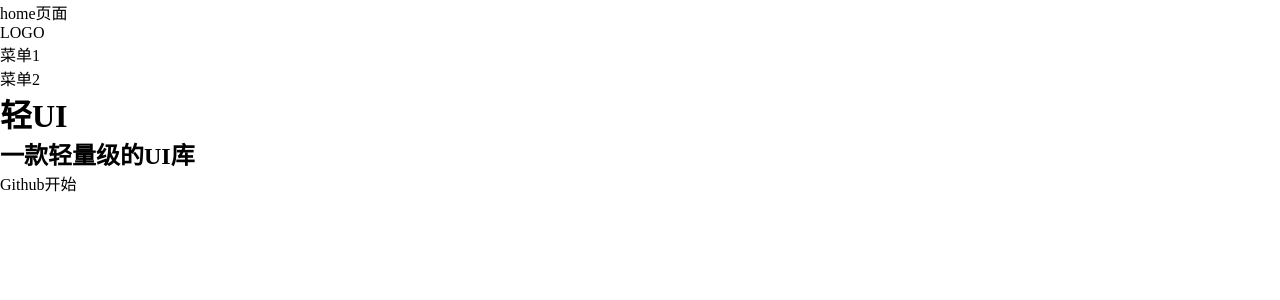
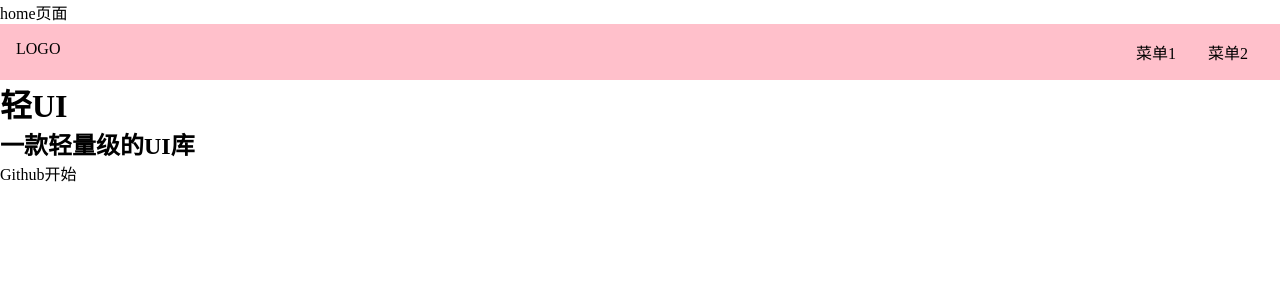
Before and after one commit to JackMa007yes/QING-UI, a Vue app: page /#/ in a window 1280 px wide. Shown: the top 300 px of the page. Built offline with nearby package versions, Linux system fonts and the light colour scheme.

Commit message:
topnav封装

```diff
--- /dev/null
+++ b/src/components/Topnav.vue
@@ -0,0 +1,35 @@
+<template>
+  <div class="topnav">
+    <div class="logo">LOGO</div>
+    <ul class="menu">
+      <li>菜单1</li>
+      <li>菜单2</li>
+    </ul>
+  </div>
+</template>
+
+<script>
+export default {
+  name:'TopNav'
+}
+</script>
+
+<style lang='scss' scoped>
+  .topnav {
+  background: pink;
+  display: flex;
+  padding: 16px;
+  > .logo {
+    max-width: 6em;
+    margin-right: auto;
+  }
+  > .menu {
+    display: flex;
+    white-space: nowrap;
+    flex-wrap: nowrap;
+    > li {
+      margin: 0 1em;
+    }
+  }
+}
+</style>
--- a/src/views/doc.vue
+++ b/src/views/doc.vue
@@ -1,9 +1,6 @@
 <template>
   <div>
-    <div class="topnav">
-      <div class="logo"></div>
-      <div class="menu"></div>
-    </div>
+    <topnav/>
     <div class="content">
       <aside>边栏</aside>
       <main>主内容</main>
@@ -12,27 +9,13 @@
 </template>
 
 <script>
+import Topnav from '../components/Topnav.vue'
 export default {
+  components: { Topnav },
   name:'Doc'
 }
 </script>
 
 <style lang="scss" scoped>
-  .topnav {
-  background: pink;
-  display: flex;
-  padding: 16px;
-  > .logo {
-    max-width: 6em;
-    margin-right: auto;
-  }
-  > .menu {
-    display: flex;
-    white-space: nowrap;
-    flex-wrap: nowrap;
-    > li {
-      margin: 0 1em;
-    }
-  }
-}
+
 </style>
--- a/src/views/home.vue
+++ b/src/views/home.vue
@@ -1,13 +1,7 @@
 <template>
   <div>
     home页面
-    <div class="topnav">
-      <div class="logo">LOGO</div>
-      <ul class="menu">
-        <li>菜单1</li>
-        <li>菜单2</li>
-      </ul>
-    </div>
+    <topnav/>
     <div class="banner">
       <h1>轻UI</h1>
       <h2>一款轻量级的UI库</h2>
@@ -20,7 +14,9 @@
 </template>
 
 <script>
+import Topnav from '../components/Topnav.vue'
 export default {
+  components: { Topnav },
   name:'Home'
 }
 </script>
```
